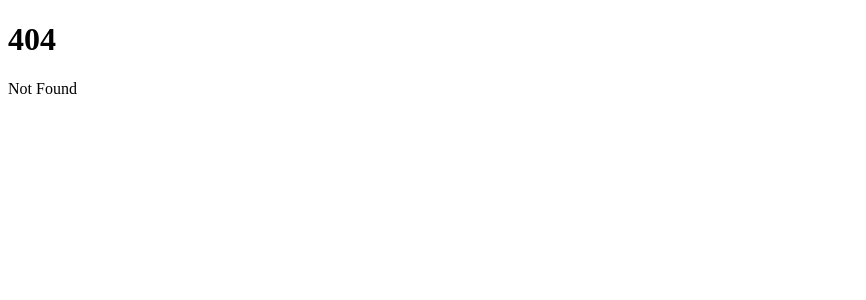
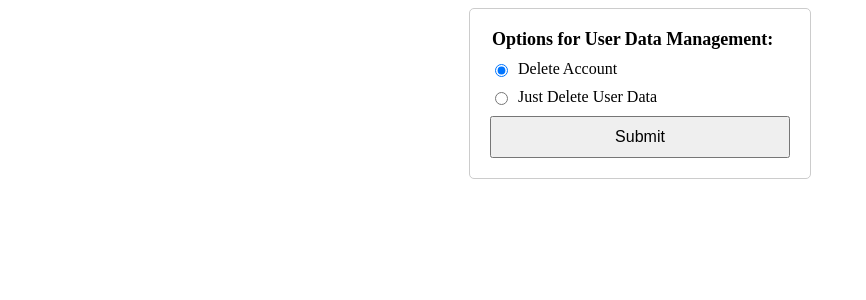
Before and after one commit to sillsdev/appbuilder-usercontent-management, a SvelteKit app: page /app/1/verified in a window 1280 px wide. Before the commit this address had no page. Shown: the top 300 px of the page, without its empty margins (0-866 px from the left). Built offline with nearby package versions, Linux system fonts and the light colour scheme.

Commit message:
Add handleSubmit function for sending POST request

```diff
--- /dev/null
+++ b/src/routes/app/[id]/verified/+page.svelte
@@ -0,0 +1,104 @@
+<script>
+    import { onMount } from "svelte";
+    let group = "user datamanagement";
+    const options = ["Delete Account", "Just Delete User Data"];
+
+    onMount(() => {
+      const inputs = document.querySelectorAll("input");
+      const hasChecked = Array.from(inputs).some((input) => input.checked);
+      if (!hasChecked) {
+        inputs[0].checked = true;
+      }
+    });
+
+    async function handleSubmit() {
+      console.log('Selected Option:', group);
+
+      const scriptoriaHost = "https://dev.scriptoria.io";
+      const apiToken = "SCRIPTORIA_API_TOKEN";
+
+      const payload = {
+        data: {
+          type: "product-user-changes",
+          attributes: {
+            email: "joe@example.com", // Replace with the email value
+            change: group === "Delete Account" ? "delete-account" : "delete-user-data",
+          },
+          relationships: {
+            product: {
+              data: {
+                type: "products",
+                id: "d5543beb-6fc0-4f37-bf48-1f20f5a567c2", // Replace with your actual product ID
+              },
+            },
+          },
+        },
+      };
+
+      try {
+        const response = await fetch(`${scriptoriaHost}/api/product-user-change`, {
+          method: "POST",
+          headers: {
+            "Authorization": `Bearer ${apiToken}`,
+            "Content-Type": "application/vnd.api+json",
+          },
+          body: JSON.stringify(payload),
+        });
+
+        if (response.ok) {
+          console.log("Request successful. Response: 201 Created", response);
+        } else {
+          console.error("Request failed. Response: 500 internal server error", response);
+        }
+      } catch (error) {
+        console.error("An error occurred:", error);
+      }
+    }
+  </script>
+
+  <div class="question">
+    <legend>Options for User Data Management:</legend>
+    {#each options as option}
+      <div class="option">
+        <input type="radio" id={option} bind:group value={option}>
+        <label for={option}>{option}</label>
+      </div>
+    {/each}
+
+    <button on:click={handleSubmit}>Submit</button>
+  </div>
+
+  <style>
+    div.question {
+      display: flex;
+      flex-direction: column;
+      max-width: 300px;
+      margin: auto;
+      padding: 20px;
+      border: 1px solid #ccc;
+      border-radius: 5px;
+      text-align: left;
+    }
+
+    legend {
+      font-size: 18px;
+      font-weight: bold;
+      margin-bottom: 10px;
+    }
+
+    .option {
+      display: flex;
+      align-items: center;
+      margin-bottom: 10px;
+    }
+
+    input {
+      margin-right: 10px;
+    }
+
+    button {
+      padding: 10px 15px;
+      font-size: 16px;
+      cursor: pointer;
+    }
+  </style>
```
Also changed, not shown: src/routes/verified/+page.svelte (deleted, +0 -15 lines).
